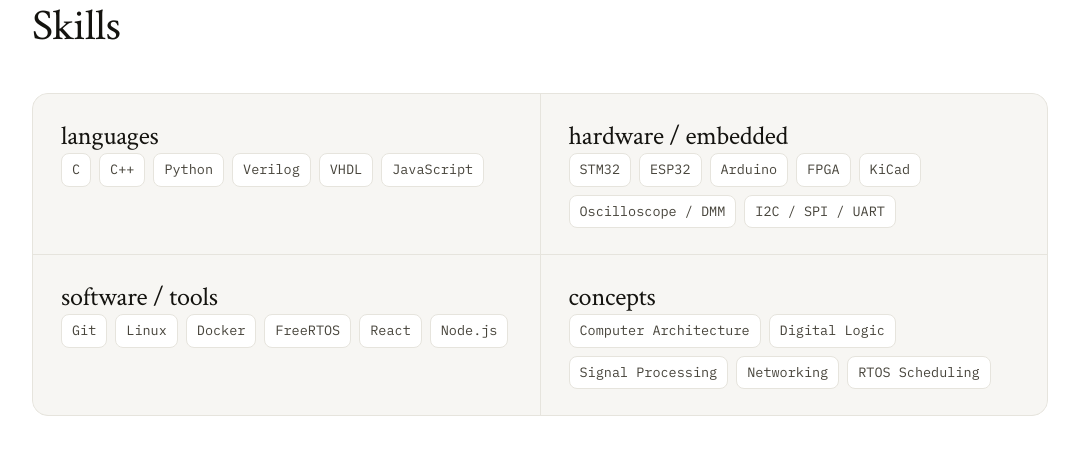
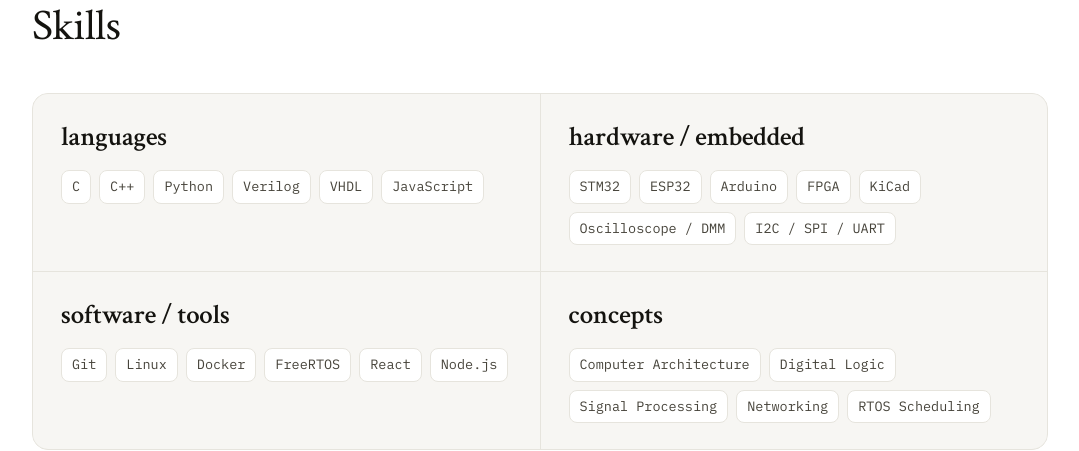
Before and after one commit to kct26/Personal-Website, a Next.js app: page / in a window 1280 px wide. Shown: the part 820-1271 px from the top of the page, without its empty margins (100-1179 px from the left). Built offline with nearby package versions, Linux system fonts and the light colour scheme.

Commit message:
Adding background

```diff
--- a/src/app/page.tsx
+++ b/src/app/page.tsx
@@ -27,7 +27,7 @@
             between content sections — NOT nested inside any single
             section's own padded column, which is what lets them span
             almost the full viewport width instead of being boxed in */}
-        <Reveal><ImageBreak src={sectionImages.skills} alt="Skills" /></Reveal>`      11`
+        <Reveal><ImageBreak src={sectionImages.skills} alt="Skills" /></Reveal>
         <Reveal><Projects /></Reveal>
         <Reveal><Experience /></Reveal>
         <Reveal><Education /></Reveal>
--- a/src/components/Skills/Skills.module.css
+++ b/src/components/Skills/Skills.module.css
@@ -14,7 +14,7 @@
 }
 
 .cell h3 {
-  font-size: 15px;
+  font-size: 27px;
   color: var(--accent);
   font-weight: 600;
   margin-bottom: 16px;
--- a/src/components/Skills/Skills.tsx
+++ b/src/components/Skills/Skills.tsx
@@ -10,7 +10,7 @@
         <div className={styles.board}>
           {skills.map((group) => (
             <div key={group.category} className={styles.cell}>
-              <h2>{group.category}</h2>
+              <h3>{group.category}</h3>
               <div className={styles.chipRow}>
                 {group.items.map((item) => (
                   <span key={item} className={`${styles.chip} mono`}>{item}</span>
--- a/src/components/shared/ImageBreak.module.css
+++ b/src/components/shared/ImageBreak.module.css
@@ -10,6 +10,7 @@
   width: 100%;
   height: 560px;
   object-fit: contain;
+  background-color: var(--surface);
 }
 
 @media (max-width: 860px) {
```
